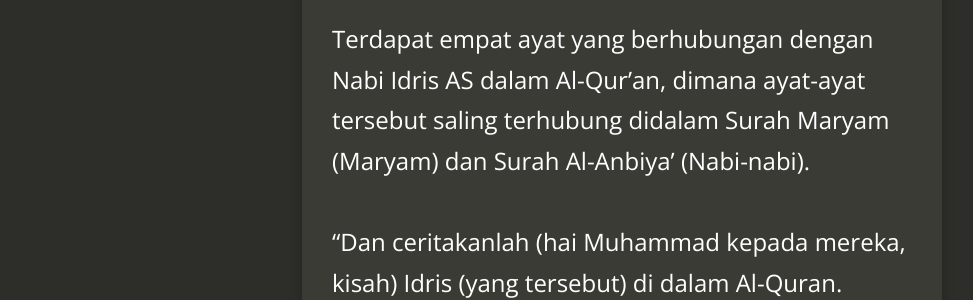
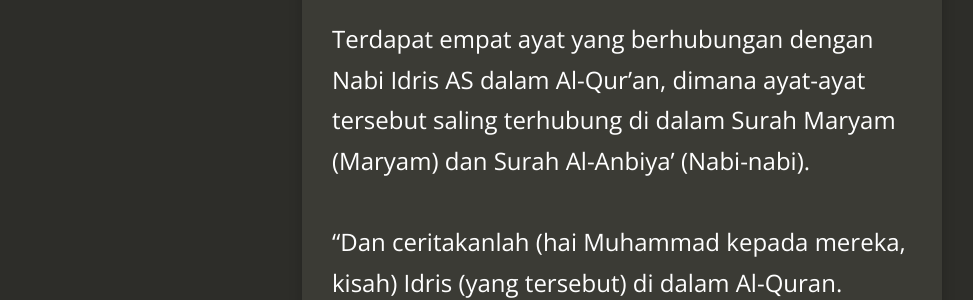
Before and after one commit to kedamaian/swsyafiq, a Jekyll site: the page built from _posts/2018-12-03-kisah-nabi-idris-as.md, in a window 1280 px wide and 900 px high, scrolled down 15800 px. Shown: the part 238-538 px from the top of the window, without its empty margins (18-991 px from the left). Built offline with Jekyll 4.4.1, drawn with Linux system fonts in a browser that asks for light colours; nearby versions of some CDN libraries; comment, search, counter and statistics services are not loaded.

Commit message:
Update 2018-12-03-kisah-nabi-idris-as.md

```diff
--- a/_posts/2018-12-03-kisah-nabi-idris-as.md
+++ b/_posts/2018-12-03-kisah-nabi-idris-as.md
@@ -143,7 +143,7 @@ Allah menceritakan tentang kisah Nabi Idris AS ini kepada Rasulullah Sallahu ala
 
 **Nabi Idris di dalam Al-Qur’an dan Hadits**
 
-Terdapat empat ayat yang berhubungan dengan Nabi Idris AS dalam Al-Qur’an, dimana ayat-ayat tersebut saling terhubung didalam Surah Maryam (Maryam) dan Surah Al-Anbiya’ (Nabi-nabi).
+Terdapat empat ayat yang berhubungan dengan Nabi Idris AS dalam Al-Qur’an, dimana ayat-ayat tersebut saling terhubung di dalam Surah Maryam (Maryam) dan Surah Al-Anbiya’ (Nabi-nabi).
 
 “Dan ceritakanlah (hai Muhammad kepada mereka, kisah) Idris (yang tersebut) di dalam Al-Quran. Sesungguhnya ia adalah seorang yang sangat membenarkan dan seorang nabi. Dan Kami telah mengangkatnya ke martabat yang tinggi. (Qur’an 19:56-57)”
 
```
